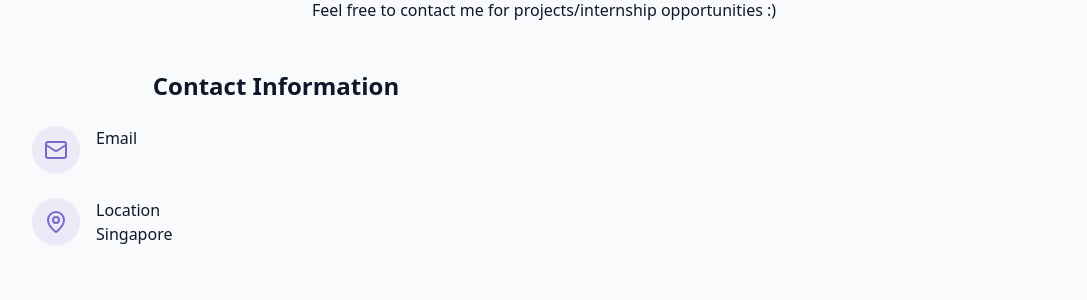
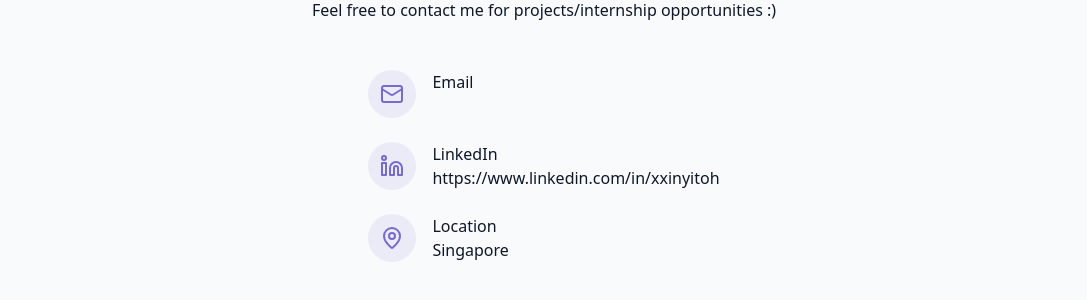
Before and after one commit to vvivivivv/vvivivivv-portfolio, a React (Vite) app: page / in a window 1280 px wide. Shown: the part 3546-3846 px from the top of the page, without its empty margins (96-1183 px from the left). Built offline with nearby package versions, Linux system fonts and the light colour scheme.

Commit message:
fix: contact me
edited to change contact me block to the center of the page

```diff
--- a/src/components/ContactSection.jsx
+++ b/src/components/ContactSection.jsx
@@ -1,4 +1,5 @@
-import { Mail, MapPin } from "lucide-react"
+import { Linkedin, Mail, MapPin } from "lucide-react"
+
 
 export const ContactSection = () => {
     return (
@@ -15,12 +16,8 @@ export const ContactSection = () => {
                     Feel free to contact me for projects/internship opportunities :)
                 </p>
 
-                <div className="grid grid-cols-1 md:grid-cols-2 gap-12">
-                    <div className="space-y-8">
-                        <h3 className="text-2xl font-semibold mb-6">
-                            Contact Information
-                        </h3>
-
+                <div className="flex justify-center">
+                    <div className="space-y-8 max-w-md">
                         <div className="space-y-6 justify-center">
                             <div className="flex items-start">
                                 <div className="p-3 rounded-full bg-primary/10">
@@ -32,9 +29,27 @@ export const ContactSection = () => {
                                     </h4>
                                     <a
                                     href="mailto:email@gmail.com"
-                                    className="text-muted-foreground hover-primary transition-colors"
+                                    className="text-muted-foreground hover:text-primary transition-colors"
                                     >
                                         {/* email */}
+                                    </a>
+                                </div>
+                            </div>
+
+                            <div className="flex items-start">
+                                <div className="p-3 rounded-full bg-primary/10">
+                                    <Linkedin className="h-6 w-6 text-primary"/>
+                                </div>
+                                <div className="pl-4 text-left">
+                                    <h4 className="font-medium">
+                                        LinkedIn
+                                    </h4>
+                                    <a
+                                        className="text-muted-foreground hover:text-primary transition-colors"
+                                        href="https://www.linkedin.com/in/xxinyitoh"
+                                        target="_blank"
+                                    >
+                                        https://www.linkedin.com/in/xxinyitoh
                                     </a>
                                 </div>
                             </div>
@@ -55,9 +70,7 @@ export const ContactSection = () => {
                                 </div>
                             </div>
                         </div>
-
                     </div>
-
                 </div>
             </div>
         </section>
--- a/src/components/ProjectsSection.jsx
+++ b/src/components/ProjectsSection.jsx
@@ -93,7 +93,7 @@ export const ProjectsSection = () => {
                 <a
                     className="cosmic-button w-fit flex items-center mx-auto gap-2"
                     target="_blank"
-                    href="https://github.com/vvivivivv"
+                    href="https://www.github.com/vvivivivv"
                 >
                     My Github<ArrowRight size={15} />
                 </a>
```
